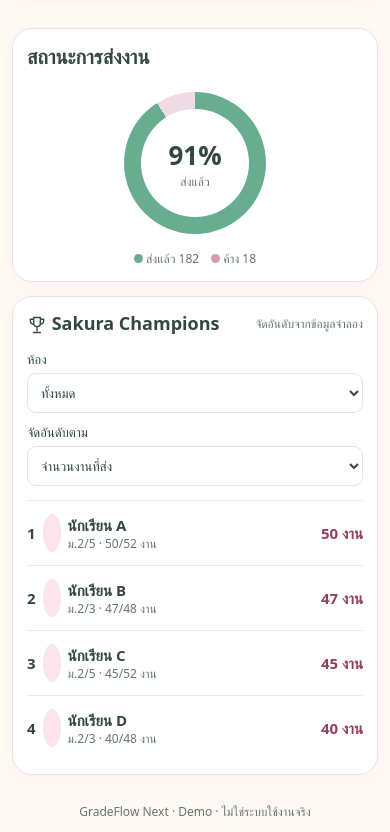
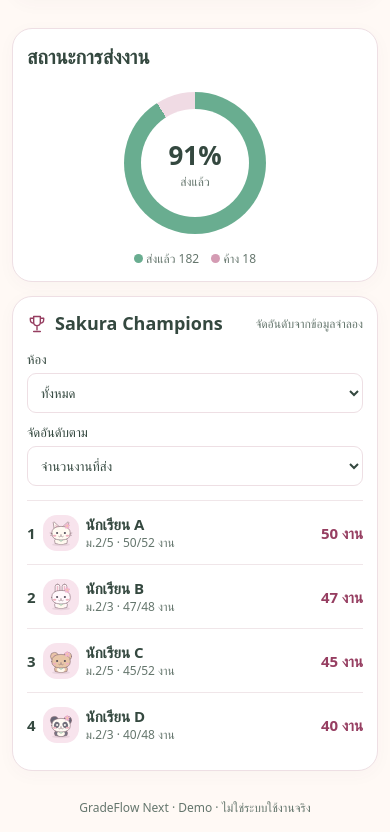
Before and after one commit to Jezang/gradeflow-next, a Next.js app: page /demo in a window 390 px wide. Shown: the part 1047-1879 px from the top of the page. Built offline with nearby package versions, Linux system fonts and the light colour scheme.

Commit message:
Size custom animal avatars and medals for desktop and mobile podiums

```diff
--- a/app/workspace/garden.css
+++ b/app/workspace/garden.css
@@ -198,3 +198,24 @@
   .hub-section-heading h2{font-size:18px}
  }
 }
+
+/* Original, device-independent 2D Sakura characters and medals. */
+.sakura-animal,.sakura-medal{display:block;width:100%;height:100%}
+.sakura-icon-heading{display:flex;align-items:center;gap:8px}
+.sakura-icon-heading .sakura-icon{color:var(--sakura-accent,#963e61)}
+@media screen{
+ .teacher-hub .champions-panel .podium-step{position:relative;display:flex;flex-direction:column;justify-content:flex-end;align-items:center;gap:5px;padding:10px 8px 13px}
+ .teacher-hub .champions-panel .podium-character{width:clamp(48px,8vw,94px);height:auto;aspect-ratio:64/72;flex:none}
+ .teacher-hub .champions-panel .podium-medal{display:block;width:29px;height:34px;flex:none}
+ .teacher-hub .champions-panel .podium-step>strong{font-size:clamp(12px,1.3vw,15px);line-height:1.45;overflow-wrap:anywhere}
+ .teacher-hub .champions-panel .podium-step>small{font-size:12px;line-height:1.4}
+ .teacher-hub .champions-panel .sakura-animal-badge{display:grid;place-items:center;flex:none;width:42px;height:42px;padding:4px;background:#f8e4ed;border-radius:14px}
+ .teacher-hub.night .champions-panel .sakura-animal-badge{background:#4c3845}
+ @media(max-width:550px){
+  .teacher-hub .champions-panel .podium-character{width:clamp(39px,13vw,68px)}
+  .teacher-hub .champions-panel .podium-step{padding:7px 4px 10px;gap:4px}
+  .teacher-hub .champions-panel .podium-medal{width:24px;height:28px}
+  .teacher-hub .champions-panel .podium-step>small{font-size:11px}
+  .teacher-hub .champions-panel .sakura-animal-badge{width:36px;height:36px}
+ }
+}
```
